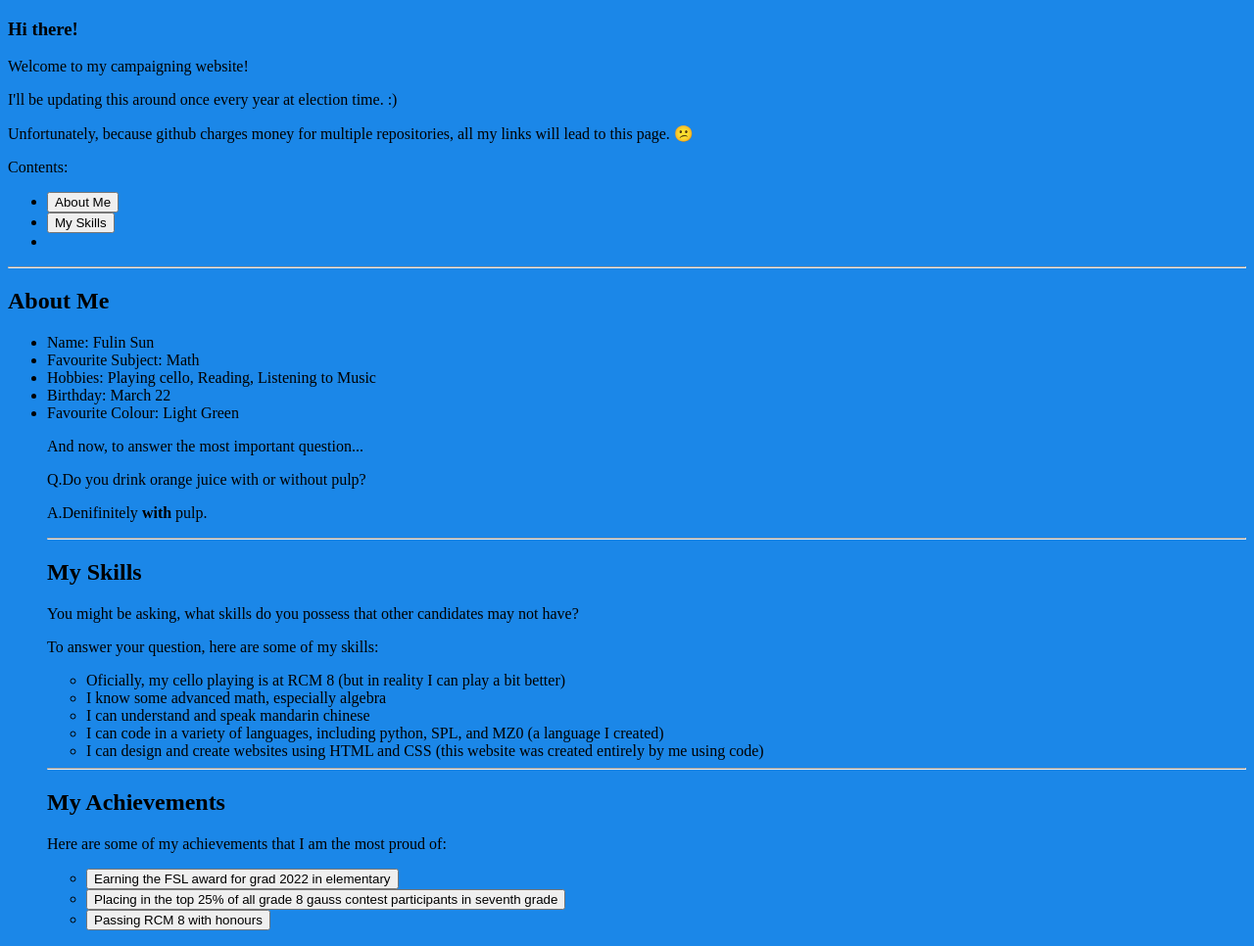
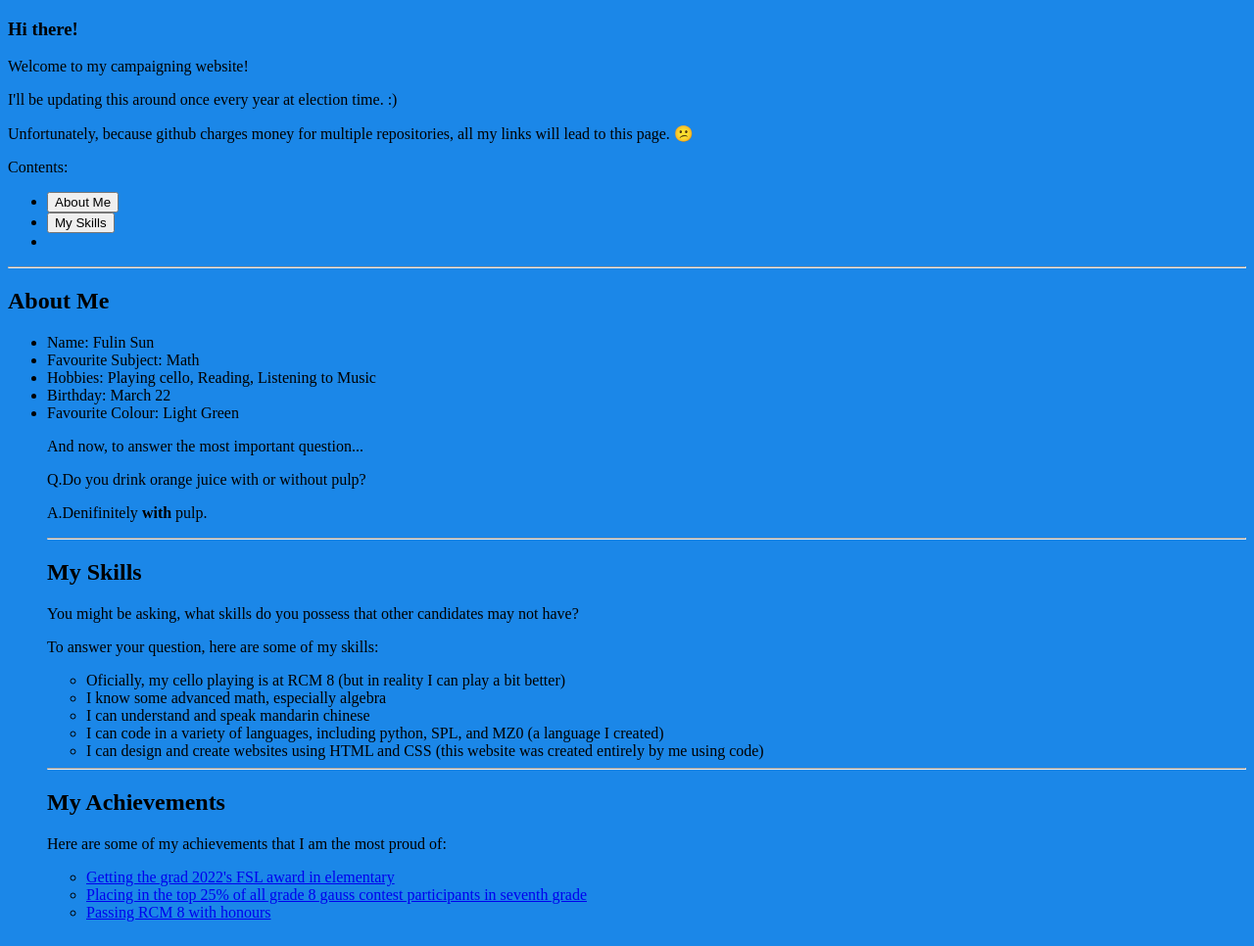
Before and after one commit to Vote-For-Fulin/Vote-For-Fulin.github.io, a plain HTML site: page index.html in a window 1280 px wide. Shown: the whole page at 98% size. Drawn offline with Linux system fonts and the light colour scheme.

Commit message:
Update index.html

```diff
--- a/index.html
+++ b/index.html
@@ -49,9 +49,9 @@
 <h2 id="achieve">My Achievements</h2>
 <p>Here are some of my achievements that I am the most proud of:</p>
 <ul>
-<li><form action="https://ibb.co/4SDKYBc"><input type="submit" value="Earning the FSL award for grad 2022 in elementary"/></li>
-<li><form action="https://ibb.co/yFyTymy"><input type="submit" value="Placing in the top 25% of all grade 8 gauss contest participants in seventh grade"/></li>
-<li><form action="https://ibb.co/KygYDS0"><input type="submit" value="Passing RCM 8 with honours"/></li>
+<li><a href="https://ibb.co/4SDKYBc">Getting the grad 2022's FSL award in elementary</a></li>
+<li><a href="https://ibb.co/yFyTymy">Placing in the top 25% of all grade 8 gauss contest participants in seventh grade</a></li>
+<li><a href="https://ibb.co/KygYDS0">Passing RCM 8 with honours</a></li>
 </ul>
 
 
```
